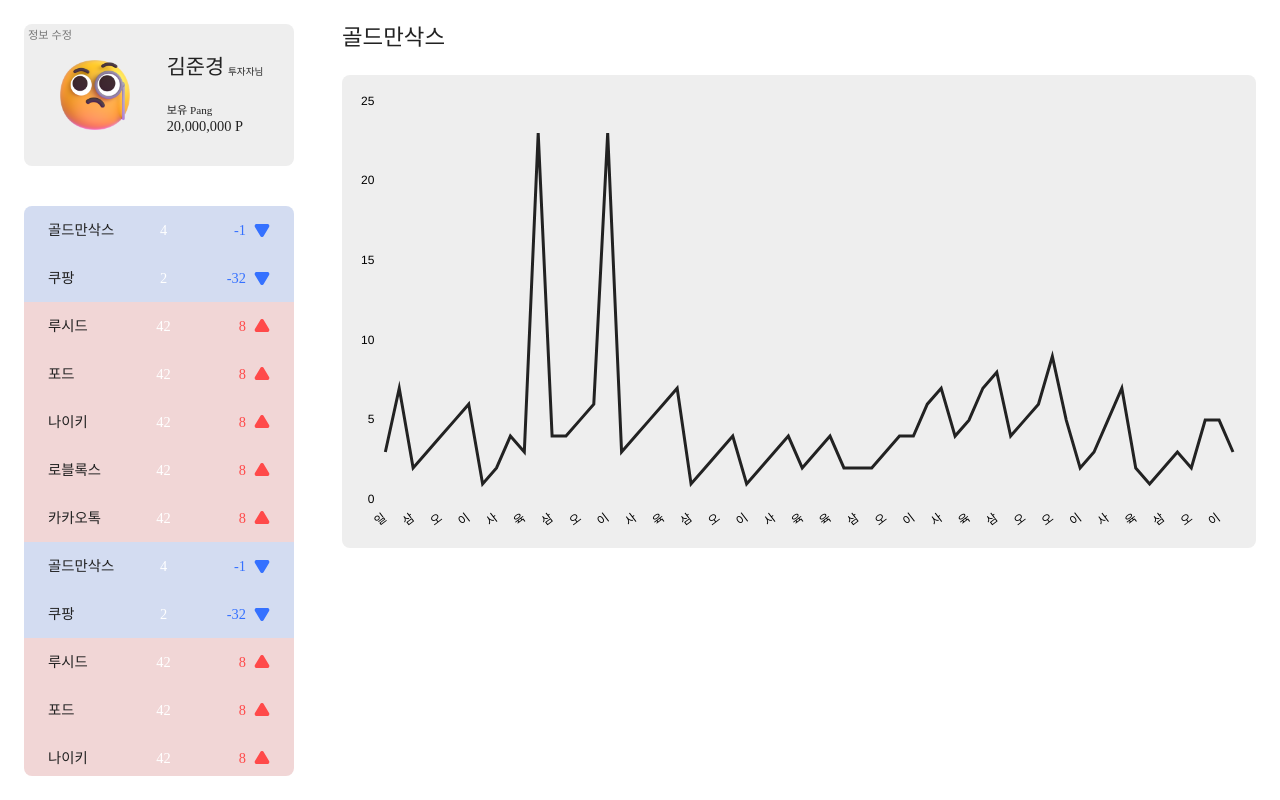
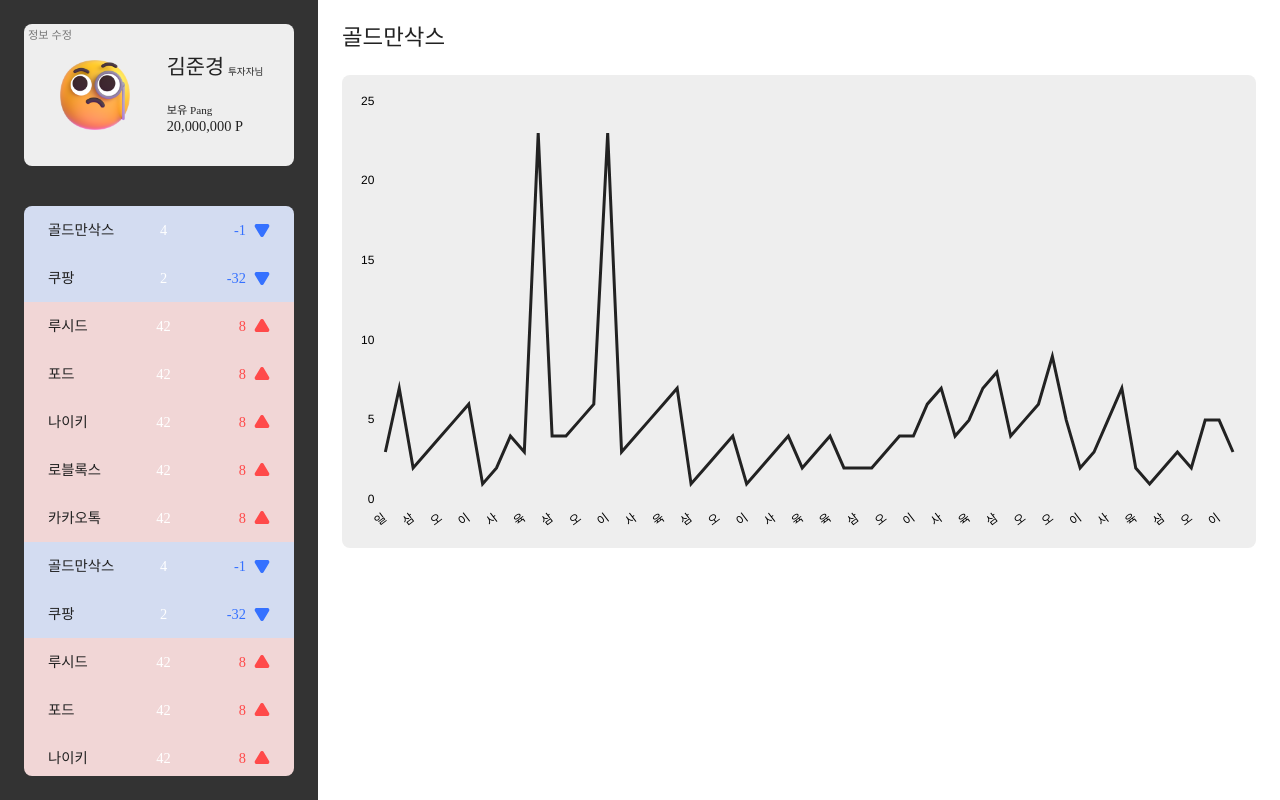
Before and after one commit to rlawnsrud0509/BSMCoinPractice, a Next.js app in the folder client/: page /main in a window 1280 px wide. Built offline with nearby package versions, Linux system fonts and the light colour scheme.

Commit message:
chore: 사이드바 이름 변경

```diff
--- a/client/src/components/common/leftSidebar/index.tsx
+++ b/client/src/components/common/leftSidebar/index.tsx
@@ -4,7 +4,7 @@
 import ProfileBox from "./profileBox";
 import Sidebarmenu from "./menu";
 
-const Sidebar = () => {
+const LeftSidebar = () => {
   return (
     <Container>
       <SidebarHeader>
@@ -16,7 +16,7 @@
   );
 };
 
-export default Sidebar;
+export default LeftSidebar;
 
 const Container = styled.section`
   width: 20rem;
@@ -31,7 +31,7 @@
   padding: 1.5rem;
   box-sizing: border-box;
 
-  background-color: ${Color.white};
+  background-color: ${Color.gray300};
   z-index: 2;
 `;
 
```
